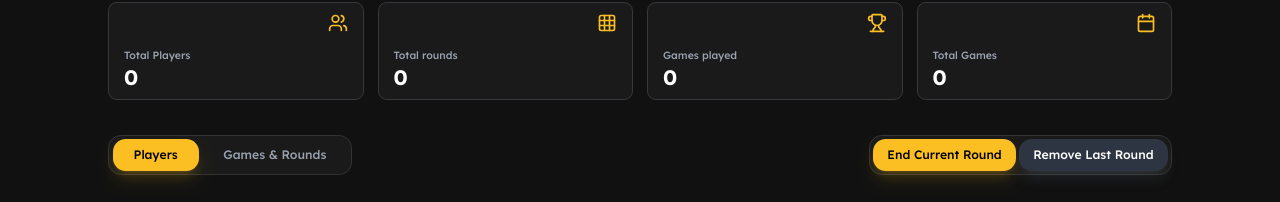
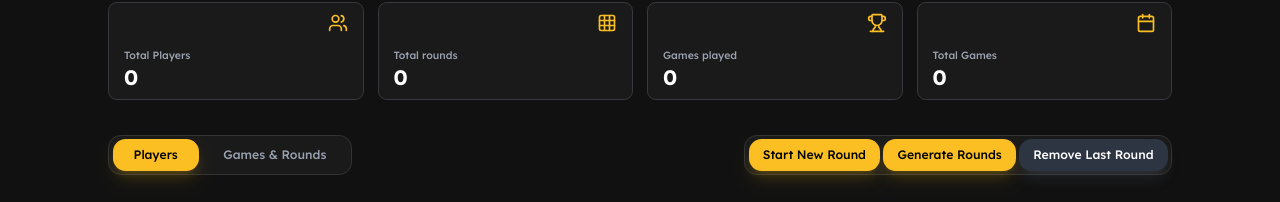
Before and after one commit to mohaneddz/En-Passant, a Next.js app: page /dashboard in a window 1280 px wide. Shown: the part 164-366 px from the top of the page. Built offline with nearby package versions, Linux system fonts and the light colour scheme; no server answers; the database is empty.

Commit message:
- updated nextjs

```diff
--- a/package.json
+++ b/package.json
@@ -18,7 +18,7 @@
     "clsx": "^2.1.1",
     "lucide-react": "^0.554.0",
     "motion": "^12.23.24",
-    "next": "16.0.3",
+    "next": "16.0.7",
     "next-themes": "^0.4.6",
     "postcss": "^8.5.6",
     "react": "19.2.0",
@@ -33,7 +33,7 @@
     "@types/react-dom": "^19",
     "babel-plugin-react-compiler": "1.0.0",
     "eslint": "^9",
-    "eslint-config-next": "16.0.3",
+    "eslint-config-next": "16.0.7",
     "supabase": "^2.63.1",
     "tailwindcss": "^4.1.17",
     "tw-animate-css": "^1.4.0",
--- a/src/components/dashboard/GameAdminCard.tsx
+++ b/src/components/dashboard/GameAdminCard.tsx
@@ -79,7 +79,7 @@ export default function GameAdminCard({
 
   if (presence < 2) {
     return (
-      <div className="bg-[#1a1a1a] border border-[#222] rounded-lg p-3 flex flex-col sm:flex-row items-center gap-4 opacity-75 cursor-not-allowed relative">
+      <div className="bg-[#1a1a1a] border border-[#222] rounded-lg p-3 flex flex-col sm:flex-row items-center gap-4 opacity-75 cursor-not-allowed relative py-4">
         {/* Delete Button */}
         {isEditable && onDelete && (
           <button
@@ -97,7 +97,7 @@ export default function GameAdminCard({
         </div>
 
         {/* Player with Bye */}
-        <div className="flex-1 flex items-center justify-start gap-3 w-full">
+        <div className="flex-1 flex items-center justify-start gap-3 w-full ml-8">
           <div className="text-sm font-medium text-[#FCD34D] truncate">
             {white}
           </div>
@@ -119,7 +119,7 @@ export default function GameAdminCard({
 
   return (
     <div className={cn(
-      "bg-[#1a1a1a] border rounded-lg p-3 flex flex-col sm:flex-row items-center gap-4 transition-all duration-200 relative",
+      "bg-[#1a1a1a] border rounded-lg p-3 flex flex-col sm:flex-row items-center gap-4 transition-all duration-200 relative py-4",
       isEditable
         ? "border-[#333] hover:border-[#555] hover:bg-[#1f1f1f]"
         : "border-[#222] opacity-75 cursor-not-allowed bg-[#151515]"
--- a/src/components/dashboard/TabNavigation.tsx
+++ b/src/components/dashboard/TabNavigation.tsx
@@ -45,7 +45,14 @@ const TabNavigation: React.FC<TabNavigationProps> = ({
           disabled={nextPhaseDisabled}
           className={`${activeClass} ${nextPhaseDisabled ? disabledClass + " bg-gray-800 text-gray-500" : ""}`}
         >
-          End Current Round
+          Start New Round
+        </Button>
+        <Button
+          onClick={onNextPhase}
+          disabled={nextPhaseDisabled}
+          className={`${activeClass} ${nextPhaseDisabled ? disabledClass + " bg-gray-800 text-gray-500" : ""}`}
+        >
+          Generate Rounds
         </Button>
         <Button
           onClick={onUndo}
```
